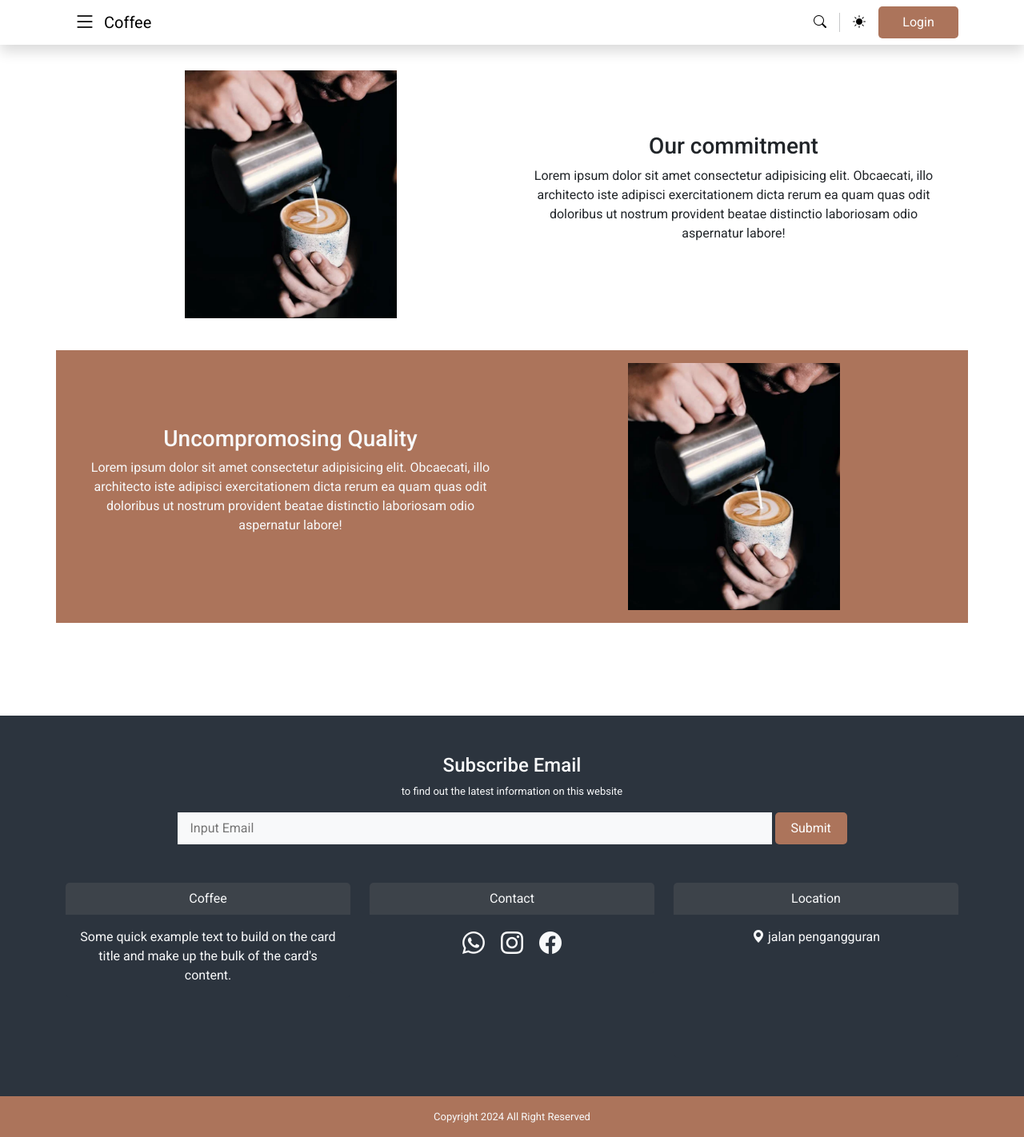
After one commit to bagaskara2004/KopiBali, a CodeIgniter 4 app: the page made by app/Views/User/about.php in a window 1280 px wide. The commit adds this page. Shown: the whole page at 80% size. Run offline with PHP 8.4 and a stand-in for CodeIgniter, Linux system fonts and the light colour scheme; the template is opened without the code that fills it, so the values that code supplies are empty; some libraries are stand-ins or nearby versions; grey boxes are pictures that could not be loaded.

Commit message:
Ui about

```diff
--- a/app/Config/Routes.php
+++ b/app/Config/Routes.php
@@ -6,3 +6,4 @@ use CodeIgniter\Router\RouteCollection;
  * @var RouteCollection $routes
  */
 $routes->get('/', 'Home::index');
+$routes->get('/about', 'About::index');
--- a/app/Views/Component/user.php
+++ b/app/Views/Component/user.php
@@ -33,10 +33,10 @@
         <div class="container d-none shadow" id="navbar-link">
             <ul class="navbar-nav flex-column">
                 <li class="nav-item">
-                    <a class="nav-link active" aria-current="page" href="#">Home</a>
+                    <a class="nav-link active" aria-current="page" href="/">Home</a>
                 </li>
                 <li class="nav-item">
-                    <a class="nav-link" href="#">About</a>
+                    <a class="nav-link" href="/about">About</a>
                 </li>
                 <li class="nav-item">
                     <a class="nav-link" href="#">Product</a>
--- /dev/null
+++ b/app/Views/User/about.php
@@ -0,0 +1,23 @@
+<?= $this->extend('Component/user.php') ?>
+<?= $this->section('Content') ?>
+<div class="container py-3">
+    <div class="row p-3 mb-4 text-center">
+        <div class="col-12 col-md-6 d-flex justify-content-center">
+            <img src="/Asset/about.png" alt="coffee" class="w-50">
+        </div>
+        <div class="col-12 col-md-6 d-flex justify-content-center flex-column p-4">
+            <h3>Our commitment</h3>
+            <p>Lorem ipsum dolor sit amet consectetur adipisicing elit. Obcaecati, illo architecto iste adipisci exercitationem dicta rerum ea quam quas odit doloribus ut nostrum provident beatae distinctio laboriosam odio aspernatur labore!</p>
+        </div>
+    </div>
+    <div class="row p-3 background-brown text-light text-center">
+        <div class="col-12 col-md-6 d-flex justify-content-center flex-column p-4">
+            <h3>Uncompromosing Quality</h3>
+            <p>Lorem ipsum dolor sit amet consectetur adipisicing elit. Obcaecati, illo architecto iste adipisci exercitationem dicta rerum ea quam quas odit doloribus ut nostrum provident beatae distinctio laboriosam odio aspernatur labore!</p>
+        </div>
+        <div class="col-12 col-md-6 d-flex justify-content-center">
+            <img src="/Asset/about.png" alt="coffee" class="w-50">
+        </div>
+    </div>
+</div>
+<?= $this->endSection() ?>
```
Also changed, not shown: app/Controllers/About.php (added, +15 -0 lines), public/Asset/commitment.jpg (deleted).
